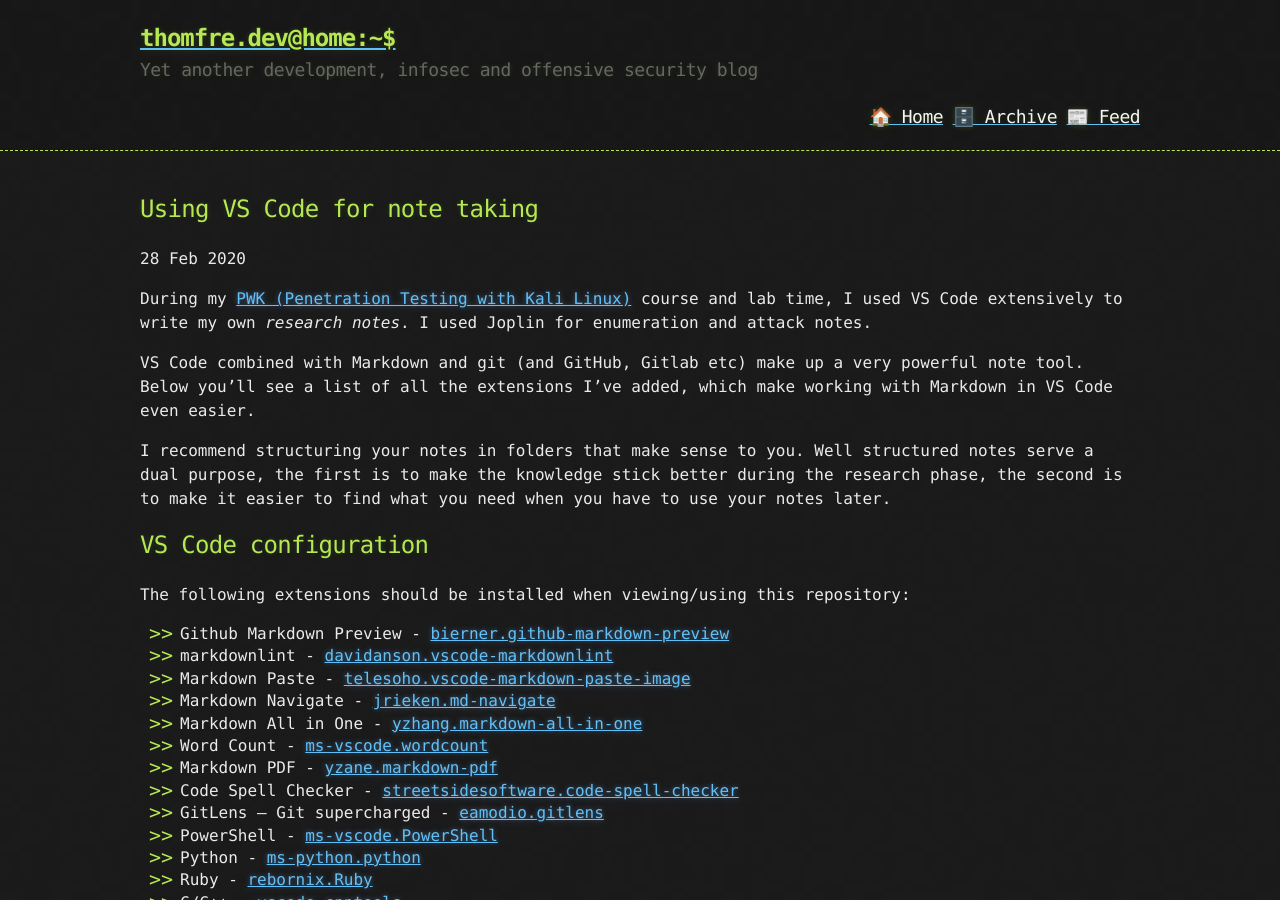
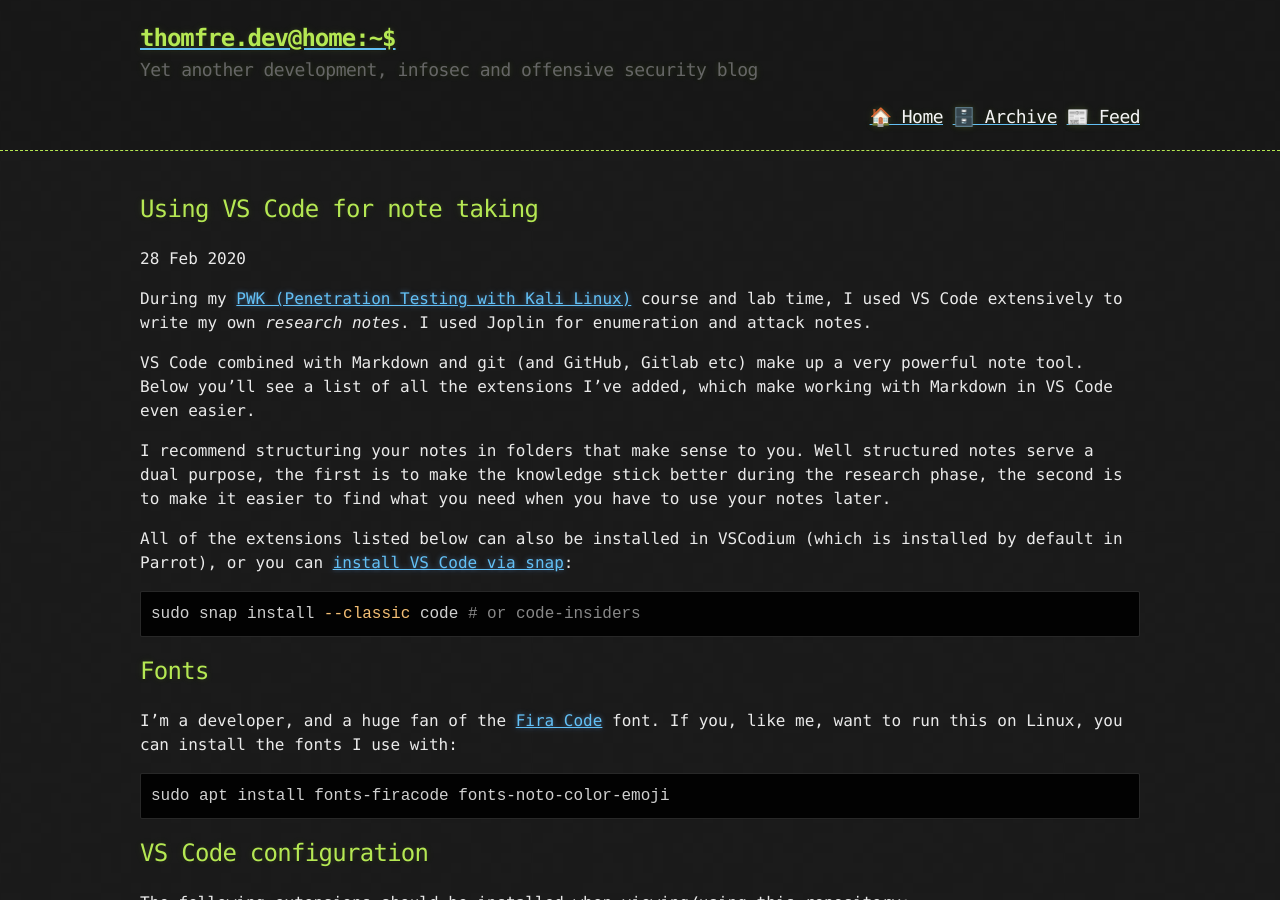
Before and after one commit to thomfre/thomfre.dev, a Jekyll site: the page built from _posts/2020-02-28-using-vs-code-for-note-taking.md, in a window 1280 px wide and 900 px high. Built offline with Jekyll 4.4.1, drawn with Linux system fonts in a browser that asks for light colours.

Commit message:
More info

````diff
--- a/_posts/2020-02-28-using-vs-code-for-note-taking.md
+++ b/_posts/2020-02-28-using-vs-code-for-note-taking.md
@@ -10,6 +10,20 @@
 VS Code combined with Markdown and git (and GitHub, Gitlab etc) make up a very powerful note tool. Below you'll see a list of all the extensions I've added, which make working with Markdown in VS Code even easier.
 
 I recommend structuring your notes in folders that make sense to you. Well structured notes serve a dual purpose, the first is to make the knowledge stick better during the research phase, the second is to make it easier to find what you need when you have to use your notes later.
+
+All of the extensions listed below can also be installed in VSCodium (which is installed by default in Parrot), or you can [install VS Code via snap](https://code.visualstudio.com/docs/setup/linux):
+
+```bash
+sudo snap install --classic code # or code-insiders
+```
+
+## Fonts
+
+I'm a developer, and a huge fan of the [Fira Code]() font. If you, like me, want to run this on Linux, you can install the fonts I use with:
+
+```bash
+sudo apt install fonts-firacode fonts-noto-color-emoji
+```
 
 ## VS Code configuration
 
````
